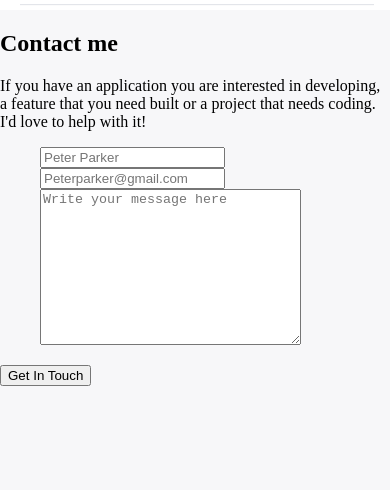
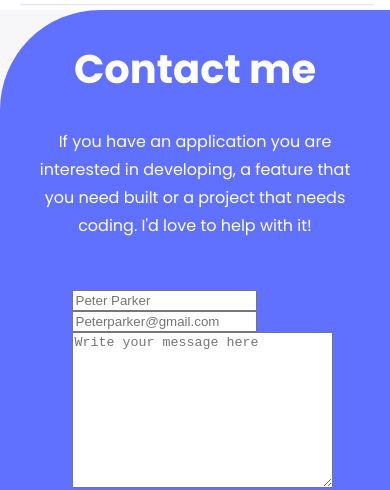
Before and after one commit to znation2010/Mobile_Version_Portfolio, a website: page index.html in a window 390 px wide. Shown: the part 4598-5088 px from the top of the page. Before the commit the page ends 4984 px from the top, so only its background shows below. Drawn offline with Linux system fonts and the light colour scheme.

```diff
--- a/styles.css
+++ b/styles.css
@@ -308,4 +308,41 @@
     margin: 0;
     padding: 0;
   }
+
+  .footer-container {
+    display: flex;
+    flex-direction: column;
+    align-items: center;
+    background-color: #6070FF;
+    border-radius: 100px 0 0 0;
+    background-repeat: no-repeat;
+    /* background-image: url(assets/images/contact\ form\ shapes-mobile.svg); */
+    background-image: url(assets/images/contact\ form\ shapes-mobile\ \(1\).svg);
+    background-position: right top;
+
+  }
+.contact-me-header {
+  text-align: center;
+  color: white;
+  letter-spacing: none;
+  line-height: 52px;
+  font-family: 'Poppins', Arial, Helvetica, sans-serif;
+  font-size: 40px;
+  font-weight: 700px;
 }
+
+.contact-me p {
+  display: flex;
+  font-family: 'Poppins', sans-serif;
+  font-size: 16px;
+  font-weight: 200px;
+  align-items: center;
+  color: white;
+  line-height: 28px;
+  text-align: center;
+  letter-spacing: 0;
+  margin-top: 20px;
+  margin-bottom: 50px;
+  width: 327px;
+}
+}
```
